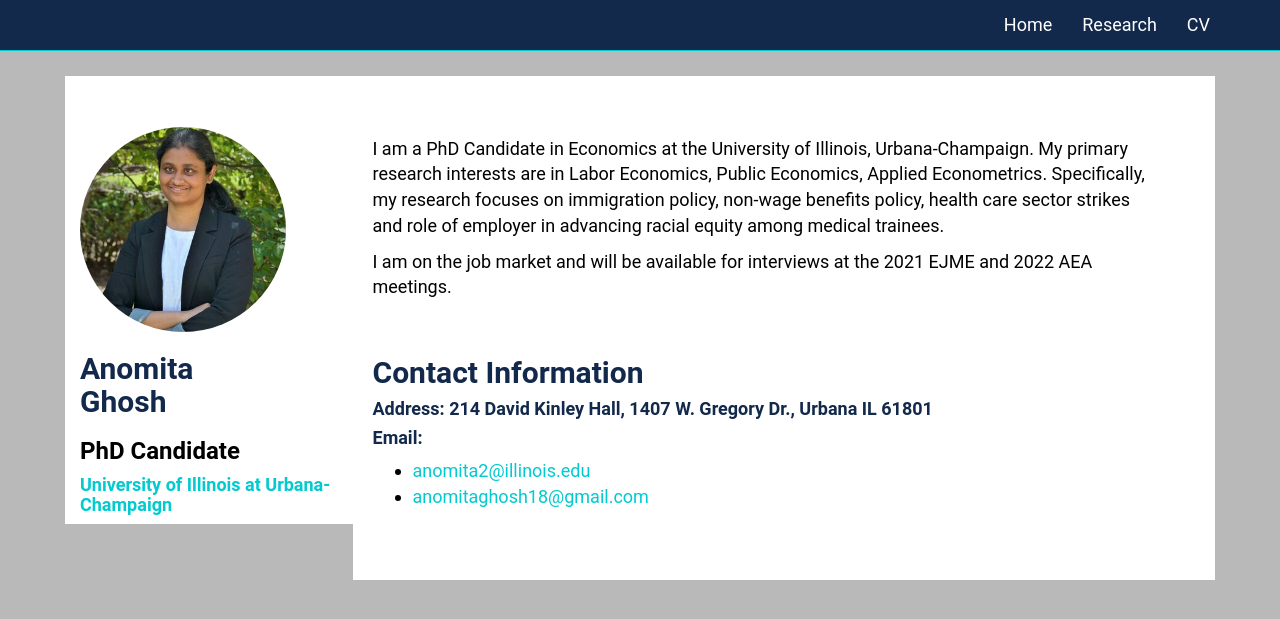
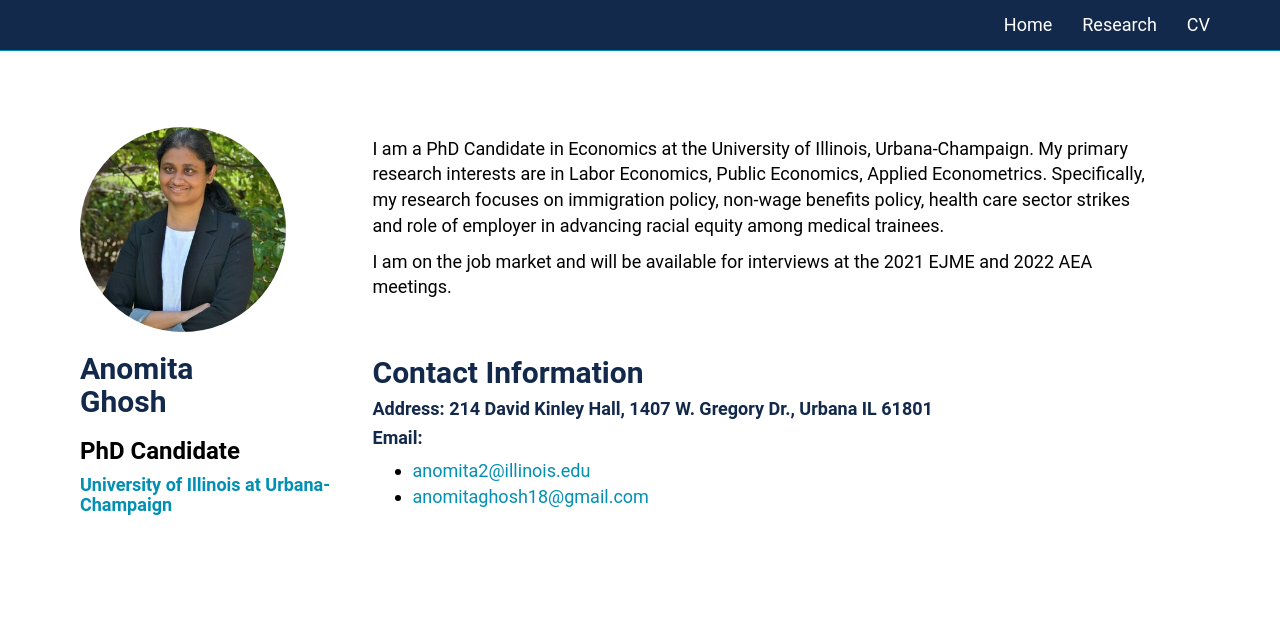
Before and after one commit to anomitaghosh/anomitaghosh.github.io, a Jekyll site: the page built from index.md, in a window 1280 px wide. Shown: the top 619 px of the page. Built offline with Jekyll 4.4.1, drawn with Linux system fonts in a browser that asks for light colours.

Commit message:
Update head_style.css

```diff
--- a/assets/css/head_style.css
+++ b/assets/css/head_style.css
@@ -3,7 +3,7 @@
 body {
   font-family: 'Roboto', sans-serif;
   color: #000;
-  background: rgb(185, 185, 185);
+  background: #fff;
   font-size: 18px;
   padding: 50px;
   -webkit-font-smoothing: antialiased;
@@ -25,11 +25,11 @@ h2, h4{
 }
 
 .a1 {
-  color: #01cad1;
+  color: #018fb3;
 }
 
 a{
-  color: #01cad1;
+  color: #018fb3;
 }
 
 
@@ -54,15 +54,15 @@ a{
 
 .navbar-color{
     background-color: #13294b;;
-    border-color: #01cad1;
-    font-color: #01cad1;
-    color: #01cad1;
+    border-color: #018fb3;
+    font-color: #018fb3;
+    color: #018fb3;
 }
 
 .nav > li > a:hover,
 .nav > li > a:focus {
-  text-decoration: #01cad1;
-  background-color: #01cad1;
+  text-decoration: #018fb3;
+  background-color: #018fb3;
 }
 
 .navbar-inverse .navbar-brand {
@@ -89,10 +89,10 @@ a{
 }
 
 .navbar .navbar-nav > li > a:hover {
-  color: #01cad1;
+  color: #018fb3;
 }
 
-.collapse, .navbar-collapse{ color: #01cad1; }
+.collapse, .navbar-collapse{ color: #018fb3; }
 
 .img-portfolio {
     margin-bottom: 30px;
```
